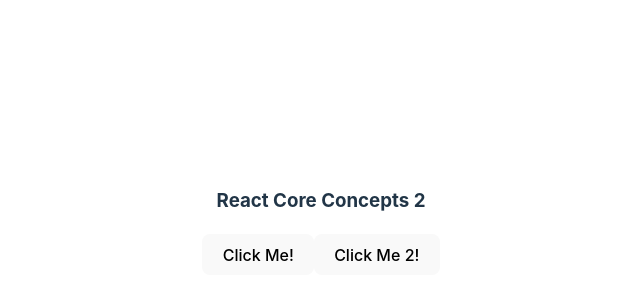
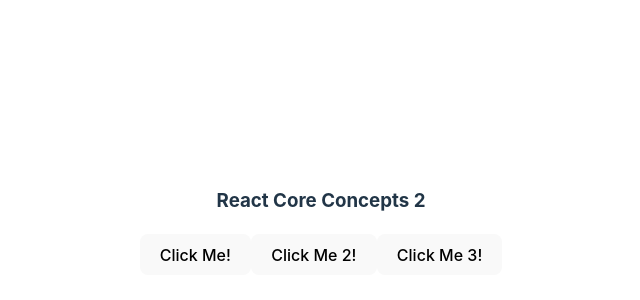
Before and after one commit to masudulalam/explore-react-core-concepts-2, a React (Vite) app in the folder explore-react-core-concepts-part2/: page / in a window 1280 px wide. Shown: the part 178-478 px from the top of the page, without its empty margins (319-959 px from the left). Built offline with nearby package versions, Linux system fonts and the light colour scheme.

Commit message:
explore 3 ways to add event handler in react using regular function, arrow function and direct arrow func write in onclick in jsx

```diff
--- a/explore-react-core-concepts-part2/src/App.jsx
+++ b/explore-react-core-concepts-part2/src/App.jsx
@@ -15,6 +15,7 @@ function App() {
       <h3>React Core Concepts 2</h3>
       <button onClick={handleClick}>Click Me!</button>
       <button onClick={handleClick2}>Click Me 2!</button>
+      <button onClick={() => {alert('Click me 3 is clicked')}}>Click Me 3!</button>
     </>
   )
 }
```
